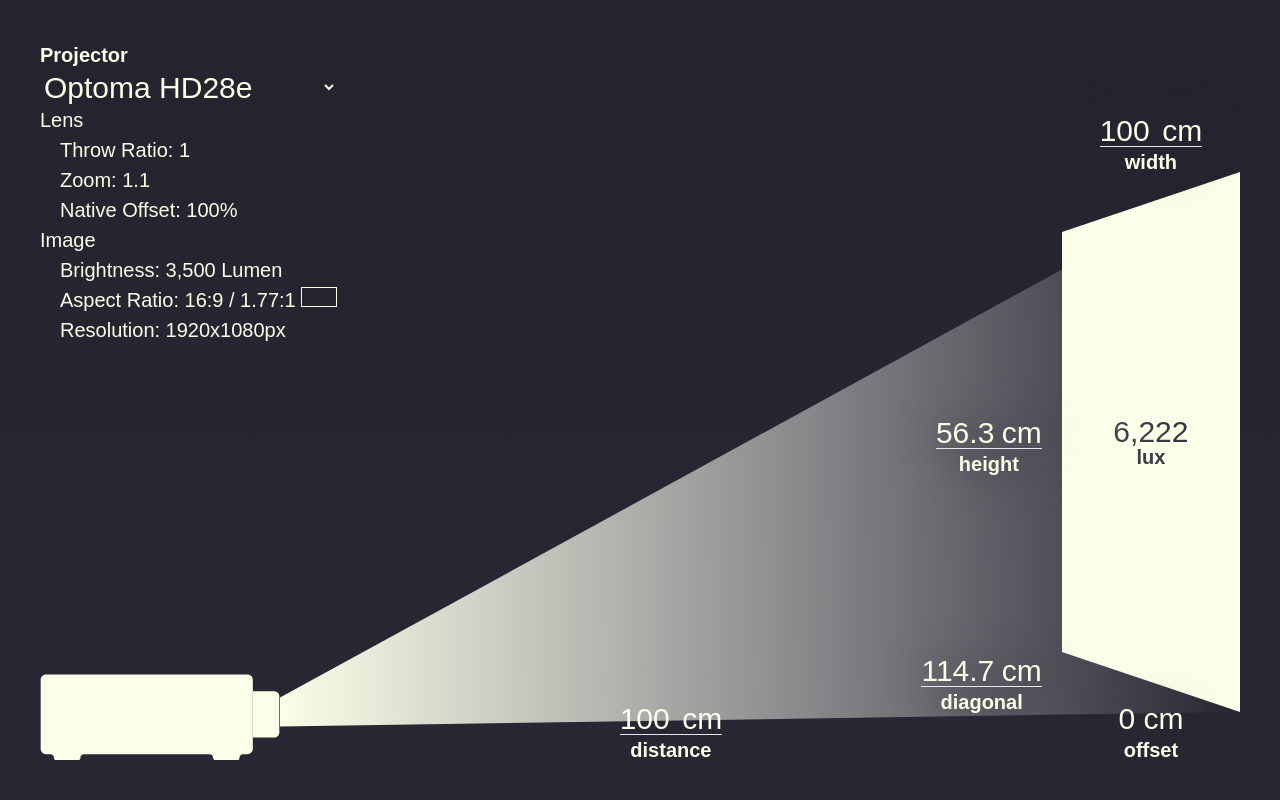
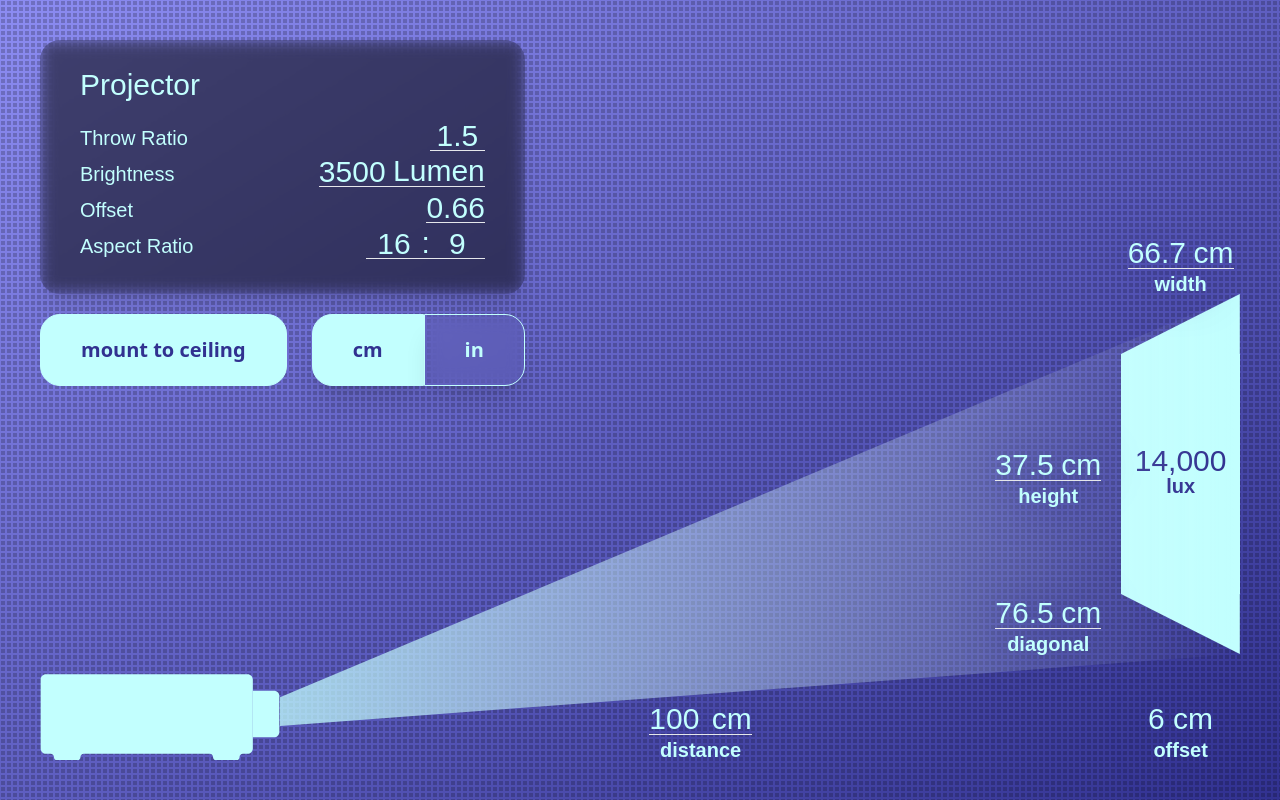
Before and after one commit to niklasnoldin/projector-calculator, a Vue app: page / in a window 1280 px wide. Built offline with nearby package versions, Linux system fonts and the light colour scheme; a web font is replaced by a local one.

Commit message:
feat(inch conversion)

```diff
--- a/src/App.vue
+++ b/src/App.vue
@@ -1,16 +1,109 @@
 <template>
 	<h1 class="sr-only">Projector Calculator</h1>
 	<main class="h-screen">
-		<div class="absolute top-xl left-xl">
-			<div class="flex flex-col">
-				<label for="projector-select" class="smolfat">Projector</label>
-				<select
-					id="projector-select"
-					class="big bg-transparent border-none text-inherit focus:underline focus:outline-none decoration-1 underline-offset-2">
-					<option value="optoma-hd28e" selected>Optoma HD28e</option>
-				</select>
+		<div class="absolute z-10 top-xl left-xl right-xl sm:right-auto sm:w-auto">
+			<div
+				class="backdrop-blur text-highlight shadow-xl backdrop-brightness-50 px-xl py-6 rounded-2xl">
+				<h2 class="big mb-4 leading-none text-highlight">Projector</h2>
+
+				<label for="throw-ratio" class="flex justify-between items-center">
+					<span class="">Throw Ratio</span>
+					<div
+						class="big border-b focus-within:border-current mb-1 self-scaling"
+						:data-value="projector.throwRatio">
+						<input
+							class="bg-transparent text-center focus:outline-none"
+							type="string"
+							size="1"
+							id="throw-ratio"
+							v-model="projector.throwRatio" />
+					</div>
+				</label>
+				<label for="brightness" class="flex justify-between items-center">
+					<span class="">Brightness</span>
+					<div
+						class="big border-b focus-within:border-current mb-1 self-scaling"
+						:data-value="projector.lumen">
+						<input
+							class="bg-transparent text-center focus:outline-none"
+							type="string"
+							size="1"
+							id="brightness"
+							v-model="projector.lumen" />
+						<p class="ml-1.5 leading-none">Lumen</p>
+					</div>
+				</label>
+				<label for="offset" class="flex justify-between items-center">
+					<span class="">Offset</span>
+					<div
+						class="big border-b focus-within:border-current mb-1 self-scaling"
+						:data-value="projector.offset">
+						<input
+							class="bg-transparent text-center focus:outline-none"
+							type="string"
+							size="1"
+							id="offset"
+							v-model="projector.offset" />
+					</div>
+				</label>
+				<label for="aspectRatio-1" class="flex justify-between items-center">
+					<span class="">Aspect Ratio</span>
+					<div
+						class="big border-b focus-within:border-current mb-1 self-scaling"
+						:data-value="projector.aspectRatio[0]"
+						:data-value2="projector.aspectRatio[1]">
+						<input
+							class="bg-transparent text-center focus:outline-none"
+							type="string"
+							size="1"
+							id="aspectRatio-1"
+							v-model="projector.aspectRatio[0]" />
+						<p class="leading-none">:</p>
+						<input
+							class="bg-transparent text-center focus:outline-none"
+							type="string"
+							size="1"
+							id="aspectRatio-2"
+							v-model="projector.aspectRatio[1]" />
+					</div>
+				</label>
 			</div>
-			<ProjectorDetails :projector="projector" />
+			<div class="mt-2 sm:mt-4 flex">
+				<button
+					class="px-8 py-4 grow border border-highlight font-sans font-bold whitespace-nowrap rounded-2xl text-dark bg-highlight relative"
+					@click="flipped = !flipped">
+					<span
+						:class="flipped && 'opacity-0'"
+						class="flex justify-center transition-opacity"
+						>mount to ceiling</span
+					>
+					<span
+						:class="flipped || 'opacity-0'"
+						class="absolute inset-0 h-full items-center flex justify-center transition-opacity"
+						>put on feet</span
+					>
+				</button>
+				<button
+					@click="imperial = false"
+					class="ml-3 sm:ml-5 inline-block transition-colors border border-highlight px-8 py-4 font-sans font-bold whitespace-nowrap rounded-l-2xl relative shadow-xl"
+					:class="
+						imperial
+							? ' backdrop-blur text-highlight'
+							: 'bg-highlight text-dark '
+					">
+					cm
+				</button>
+				<button
+					@click="imperial = true"
+					class="inline-block transition-colors px-8 py-4 border border-highlight font-sans font-bold whitespace-nowrap rounded-r-2xl relative shadow-xl"
+					:class="
+						!imperial
+							? ' backdrop-blur text-highlight'
+							: 'bg-highlight text-dark '
+					">
+					in
+				</button>
+			</div>
 		</div>
 		<div
 			class="md:hidden flex items-center justify-end h-full flex-col"
@@ -28,7 +121,9 @@
 				<div
 					class="flex text-center leading-none flex-col-reverse w-screenWidth">
 					<p class="smolfat">offset</p>
-					<p class="big mb-1 pb-px">{{ formatNumber(inputs.offset) }} cm</p>
+					<p class="big mb-1 pb-px">
+						{{ formatNumber(inputs.offset) }} {{ imperial ? "in" : "cm" }}
+					</p>
 				</div>
 			</div>
 			<ProjectorIconBirdsEye
@@ -68,13 +163,13 @@
 					height="10"
 					viewBox="0 0 10 10"
 					preserveAspectRatio="none"
-					class="fill-current w-12 h-full"
+					class="fill-screen w-12 h-full"
 					xmlns="http://www.w3.org/2000/svg"
 					:style="{ opacity: 0.5 + (inputs.lux / 4000) * 0.5 }">
 					<path d="M0 10H10V0Z" />
 				</svg>
 				<div
-					class="w-full bg-light flex flex-col leading-none items-center justify-center text-dark text-center"
+					class="w-full bg-screen flex flex-col leading-none items-center justify-center text-dark text-center"
 					:style="{
 						width: `calc(${cm2css(renderData.imageWidth)} - 6rem)`,
 						opacity: 0.5 + (inputs.lux / 4000) * 0.5,
@@ -89,7 +184,7 @@
 					height="10"
 					viewBox="0 0 10 10"
 					preserveAspectRatio="none"
-					class="fill-current w-12 h-full"
+					class="fill-screen w-12 h-full"
 					xmlns="http://www.w3.org/2000/svg"
 					:style="{ opacity: 0.5 + (inputs.lux / 4000) * 0.5 }">
 					<path d="M0 0V10H10Z" />
@@ -116,26 +211,46 @@
 					}">
 					<Input label="distance" v-model="inputs.distance" />
 				</div>
-				<div
-					class="flex text-center leading-none flex-col-reverse w-screenWidth input-shadow"
-					:class="inputs.offset < 0 && 'invisible'">
-					<p class="smolfat">offset</p>
-					<p class="big mb-1 pb-px">{{ formatNumber(inputs.offset) }} cm</p>
+				<div class="w-screenWidth">
+					<Transition name="fade">
+						<div
+							v-if="image.offset >= 0"
+							class="flex text-center leading-none flex-col-reverse w-full input-shadow">
+							<p class="smolfat">offset</p>
+							<p class="big mb-1 pb-px">
+								{{ formatNumber(inputs.offset) }} {{ imperial ? "in" : "cm" }}
+							</p>
+						</div>
+					</Transition>
 				</div>
 			</div>
 			<div
 				:style="{
 					width: cm2css(projector.depth),
-				}">
-				<ProjectorIcon class="h-auto w-full" />
+				}"
+				class="text-highlight">
+				<Transition name="fade-quick" mode="out-in">
+					<ProjectorIcon
+						v-if="flipped"
+						class="h-auto w-full -scale-y-100"
+						key="flipped" />
+					<ProjectorIcon v-else class="h-auto w-full" key="bottom" />
+				</Transition>
 				<div
-					v-show="inputs.offset < 0"
 					:style="{
 						height: cm2css(projectorOffset),
 					}"
-					class="flex text-center justify-center leading-none flex-col-reverse w-full input-shadow">
-					<p class="smolfat">offset</p>
-					<p class="big mb-1 pb-px">{{ formatNumber(inputs.offset) }} cm</p>
+					class="flex items-center justify-center">
+					<Transition name="fade">
+						<div
+							v-if="image.offset < 0"
+							class="flex min-w-max flex-col-reverse leading-none text-center input-shadow">
+							<p class="smolfat">offset</p>
+							<p class="big mb-1 pb-px">
+								{{ formatNumber(inputs.offset) }} {{ imperial ? "in" : "cm" }}
+							</p>
+						</div>
+					</Transition>
 				</div>
 			</div>
 			<svg
@@ -154,7 +269,7 @@
 				<defs>
 					<linearGradient id="gradient-horizontal">
 						<stop offset="0%" stop-color="currentColor" />
-						<stop offset="100%" stop-color="#fff0" />
+						<stop offset="100%" stop-color="#e7f2ff00" />
 					</linearGradient>
 				</defs>
 				<path :d="shinePath" fill="url('#gradient-horizontal')" />
@@ -187,13 +302,13 @@
 						height="10"
 						viewBox="0 0 10 10"
 						preserveAspectRatio="none"
-						class="fill-current w-full h-12"
+						class="fill-screen w-full h-12"
 						xmlns="http://www.w3.org/2000/svg"
 						:style="{ opacity: 0.5 + (inputs.lux / 4000) * 0.5 }">
 						<path d="M0 10H10V0Z" />
 					</svg>
 					<div
-						class="w-full bg-light flex flex-col leading-none items-center justify-center text-dark text-center"
+						class="w-full bg-screen flex flex-col leading-none items-center justify-center text-dark text-center"
 						:style="{
 							height: `calc(${cm2css(renderData.imageHeight)} - 6rem)`,
 							opacity: 0.5 + (inputs.lux / 4000) * 0.5,
@@ -201,14 +316,14 @@
 						<p class="big">
 							{{ formatNumber(round(inputs.lux, 0)) }}
 						</p>
-						<p class="smolfat">lux</p>
+						<p class="smolfat mb-1 pb-px">lux</p>
 					</div>
 					<svg
 						width="10"
 						height="10"
 						viewBox="0 0 10 10"
 						preserveAspectRatio="none"
-						class="fill-current w-full h-12"
+						class="fill-screen w-full h-12"
 						xmlns="http://www.w3.org/2000/svg"
 						:style="{ opacity: 0.5 + (inputs.lux / 4000) * 0.5 }">
 						<path d="M0 0H10V10Z" />
@@ -219,11 +334,10 @@
 	</main>
 </template>
 <script setup lang="ts">
-	import { computed, reactive, ref, watch } from "vue";
+	import { computed, provide, reactive, readonly, ref, watch } from "vue";
 	import ProjectorIcon from "@/components/ProjectorIcon.vue";
 	import ProjectorIconBirdsEye from "@/components/ProjectorIconBirdsEye.vue";
 	import { type Projector } from "@/types";
-	import ProjectorDetails from "@/components/ProjectorDetails.vue";
 	import Input from "@/components/Input.vue";
 	import gsap from "gsap";
 	import { formatNumber, round } from "@/helpers";
@@ -249,21 +363,29 @@
 		ease: "power3.inOut",
 		duration: 0.5,
 	});
+
 	const projector = reactive<Projector>({
 		depth: 25,
 		lensOffset: 5,
 		maxZoom: 1.1,
 		lensDiameter: 3,
-		throwRatio: 1,
-		aspectRatio: 16 / 9,
-		offset: 0,
+		throwRatio: 1.5,
+		aspectRatio: [16, 9],
+		offset: 0.66,
 		lumen: 3500,
 	});
 	const distance = ref(100);
+	const flipped = ref(false);
+	const imperial = ref(false);
+
+	provide("imperial", readonly(imperial));
+
 	const image = computed(() => {
 		const width = distance.value / projector.throwRatio;
-		const height = width / projector.aspectRatio;
-		const offset = height * projector.offset;
+		const height =
+			width / (projector.aspectRatio[0] / projector.aspectRatio[1]);
+		const offset =
+			height * ((flipped.value ? -projector.offset : projector.offset) - 0.5);
 		const diagonal = Math.sqrt(width ** 2 + height ** 2);
 		const area = (width * height) / (100 * 100); // sqcm 2 sqm
 		return { width, height, offset, diagonal, area };
@@ -294,19 +416,14 @@
 	const shinePath = computed(() => {
 		const totalHeightInSvgSpace =
 			100 * (renderData.totalGraphicHeight / renderData.distance);
-		const lensCenter =
-			renderData.totalGraphicHeight -
-			((renderData.imageOffset < 0 ? 0 : projector.lensOffset) +
-				Math.max(-renderData.imageOffset, 0));
+		const lensCenter = renderData.lensCenter;
 		const lensUpper = lensCenter - projector.lensDiameter / 2;
 		const lensLower = lensCenter + projector.lensDiameter / 2;
 		const relativeLensUpper = lensUpper / renderData.totalGraphicHeight;
 		const relativeLensLower = lensLower / renderData.totalGraphicHeight;
 
 		const topOffsetRight =
-			(renderData.imageOffset < 0
-				? Math.max(0, renderData.totalGraphicHeight - renderData.imageHeight)
-				: 0) / renderData.totalGraphicHeight;
+			renderData.topOffsetRight / renderData.totalGraphicHeight;
 
 		return `M0 ${totalHeightInSvgSpace * relativeLensUpper}L0 ${
 			totalHeightInSvgSpace * relativeLensLower
@@ -317,11 +434,11 @@
 	});
 
 	const inputs = reactive({
-		distance: distance.value,
-		width: image.value.width,
-		height: image.value.height,
-		diagonal: image.value.diagonal,
-		offset: image.value.offset,
+		distance: distance.value * (imperial.value ? 1 / 2.54 : 1),
+		width: image.value.width * (imperial.value ? 1 / 2.54 : 1),
+		height: image.value.height * (imperial.value ? 1 / 2.54 : 1),
+		diagonal: image.value.diagonal * (imperial.value ? 1 / 2.54 : 1),
+		offset: image.value.offset * (imperial.value ? 1 / 2.54 : 1),
 		lux: projector.lumen / image.value.area,
 	});
 
@@ -332,23 +449,31 @@
 		imageOffset: image.value.offset,
 		imageWidth: image.value.width,
 		bottomOffset: bottomOffset.value,
+		topOffsetRight:
+			image.value.offset < 0
+				? Math.max(0, totalGraphicHeight.value - image.value.height)
+				: 0,
+		lensCenter:
+			totalGraphicHeight.value -
+			((image.value.offset < 0 ? 0 : projector.lensOffset) +
+				Math.max(-image.value.offset, 0)),
 	});
 
 	const updatingFromWithin = ref(false);
 
-	watch(
-		() => projector.throwRatio,
-		() => {
-			if (updatingFromWithin.value) return;
-			updateValues();
-		}
-	);
+	watch(flipped, updateValues);
+	watch(projector, updateValues);
+	watch(imperial, () => {
+		if (updatingFromWithin.value) return;
+		updateValues();
+	});
 
 	watch(
 		() => inputs.distance,
 		() => {
 			if (updatingFromWithin.value) return;
-			distance.value = Math.max(50, parseFloat(inputs.distance.toString()));
+			const inputInCm = inputs.distance * (imperial.value ? 2.54 : 1);
+			distance.value = Math.max(50, inputInCm);
 			updateValues();
 		}
 	);
@@ -356,7 +481,8 @@
 		() => inputs.width,
 		() => {
 			if (updatingFromWithin.value) return;
-			distance.value = inputs.width * projector.throwRatio;
+			const inputInCm = inputs.width * (imperial.value ? 2.54 : 1);
+			distance.value = Math.max(50, inputInCm * projector.throwRatio);
 			updateValues();
 		}
 	);
@@ -364,8 +490,13 @@
 		() => inputs.height,
 		() => {
 			if (updatingFromWithin.value) return;
-			distance.value =
-				inputs.height * projector.aspectRatio * projector.throwRatio;
+			const inputInCm = inputs.height * (imperial.value ? 2.54 : 1);
+			distance.value = Math.max(
+				50,
+				inputInCm *
+					(projector.aspectRatio[0] / projector.aspectRatio[1]) *
+					projector.throwRatio
+			);
 			updateValues();
 		}
 	);
@@ -373,10 +504,13 @@
 		() => inputs.diagonal,
 		() => {
 			if (updatingFromWithin.value) return;
+			const inputInCm = inputs.diagonal * (imperial.value ? 2.54 : 1);
 			const width =
-				(inputs.diagonal * projector.aspectRatio) /
-				Math.sqrt(projector.aspectRatio ** 2 + 1);
-			distance.value = width * projector.throwRatio;
+				(inputInCm * (projector.aspectRatio[0] / projector.aspectRatio[1])) /
+				Math.sqrt(
+					(projector.aspectRatio[0] / projector.aspectRatio[1]) ** 2 + 1
+				);
+			distance.value = Math.max(50, width * projector.throwRatio);
 			updateValues();
 		}
 	);
@@ -402,12 +536,12 @@
 	function updateValues() {
 		updatingFromWithin.value = true;
 		gsap.to(inputs, {
-			offset: image.value.offset,
+			offset: image.value.offset * (imperial.value ? 1 / 2.54 : 1),
 			lux: projector.lumen / image.value.area,
-			distance: distance.value,
-			diagonal: image.value.diagonal,
-			width: image.value.width,
-			height: image.value.height,
+			distance: distance.value * (imperial.value ? 1 / 2.54 : 1),
+			diagonal: image.value.diagonal * (imperial.value ? 1 / 2.54 : 1),
+			width: image.value.width * (imperial.value ? 1 / 2.54 : 1),
+			height: image.value.height * (imperial.value ? 1 / 2.54 : 1),
 			onComplete() {
 				updatingFromWithin.value = false;
 			},
@@ -419,13 +553,21 @@
 			imageWidth: image.value.width,
 			imageOffset: image.value.offset,
 			bottomOffset: bottomOffset.value,
+			topOffsetRight:
+				image.value.offset < 0
+					? Math.max(0, totalGraphicHeight.value - image.value.height)
+					: 0,
+			lensCenter:
+				totalGraphicHeight.value -
+				((image.value.offset < 0 ? 0 : projector.lensOffset) +
+					Math.max(-image.value.offset, 0)),
 		});
 	}
 </script>
 
 <style scoped>
 	.flicker {
-		/* animation: flicker 0.1s steps(3) infinite; */
+		animation: flicker 0.1s steps(3) infinite;
 	}
 	@keyframes flicker {
 		from {
@@ -435,4 +577,18 @@
 			opacity: 1;
 		}
 	}
+	.fade-enter-from,
+	.fade-leave-to,
+	.fade-quick-enter-from,
+	.fade-quick-leave-to {
+		opacity: 0;
+	}
+	.fade-enter-active,
+	.fade-leave-active {
+		transition: opacity 0.5s cubic-bezier(0.65, 0, 0.35, 1);
+	}
+	.fade-quick-enter-active,
+	.fade-quick-leave-active {
+		transition: opacity 0.25s cubic-bezier(0.65, 0, 0.35, 1);
+	}
 </style>
--- a/src/assets/main.css
+++ b/src/assets/main.css
@@ -3,18 +3,28 @@
 @tailwind utilities;
 
 html {
-	--dark: #282834;
-	--light: #faffe7;
+	--dark: hsl(240, 49%, 38%);
+	/* --light: #eff5fd; */
+	--light: hsl(179, 100%, 88%);
+	--screen: var(--light);
+	--highlight: hsl(179, 100%, 88%);
 	--spacing-xl: 2rem;
 	--screen-width: 8rem;
 	font-size: 16px;
-	background: var(--dark);
-	background-image: linear-gradient(to bottom, #24242f, var(--dark));
+	background-color: var(--dark);
+	background-size: 6px 6px, 100% 100%;
+	background-image: radial-gradient(
+			circle at center,
+			#0003 2.4px,
+			transparent 2.5px
+		),
+		linear-gradient(to bottom right, hsl(240, 80%, 75%), var(--dark));
 	color: var(--light);
 	font-family: "Source Serif Pro", sans-serif;
 	font-weight: 400;
 	-webkit-font-smoothing: antialiased;
 	-moz-osx-font-smoothing: grayscale;
+	/* filter: url(#noiseFilter); */
 }
 
 .smolfat {
--- a/src/components/Input.vue
+++ b/src/components/Input.vue
@@ -14,19 +14,24 @@
 				:value="round(<number>intermediateValue)"
 				@input="updateValue"
 				@keypress.enter="(e) => updateValue(e, true)" />
-			<p class="ml-1.5">cm</p>
+			<p class="ml-1.5">{{ imperial ? "in" : "cm" }}</p>
 		</div>
 	</label>
 </template>
 
 <script setup lang="ts">
 	import { useDebounceFn } from "@vueuse/core";
-	import { ref, watch } from "vue";
+	import { inject, ref, watch, type Ref } from "vue";
 	import { round } from "@/helpers";
 	const emit = defineEmits<{
 		"update:model-value": [value: string];
 	}>();
-	const props = defineProps<{ modelValue: string | number; label: string }>();
+	const props = defineProps<{
+		modelValue: string | number;
+		label: string;
+	}>();
+
+	const imperial = inject<Ref<boolean>>("imperial", ref(false));
 
 	const intermediateValue = ref(props.modelValue);
 
@@ -81,4 +86,22 @@
 		white-space: pre-wrap;
 		box-sizing: border-box;
 	}
+
+	.self-scaling:has(input:nth-of-type(2))::before,
+	.self-scaling:has(input:nth-of-type(2)) input:nth-of-type(2) {
+		width: auto;
+		min-width: 1em;
+		grid-area: 1 / 3;
+		font: inherit;
+		resize: none;
+		background: none;
+		appearance: none;
+		height: 1em;
+	}
+	.self-scaling:has(input:nth-of-type(2))::after {
+		content: attr(data-value2) "";
+		visibility: hidden;
+		white-space: pre-wrap;
+		box-sizing: border-box;
+	}
 </style>
--- a/src/components/ProjectorIcon.vue
+++ b/src/components/ProjectorIcon.vue
@@ -1,17 +1,16 @@
 <template>
 	<svg
 		width="181"
-		height="65"
-		viewBox="0 0 181 65"
+		height="70"
+		viewBox="0 -5 181 70"
 		fill="none"
+		class="fill-current"
 		xmlns="http://www.w3.org/2000/svg">
 		<path
 			d="M0.5 4.45251C0.5 2.24338 2.29086 0.452515 4.5 0.452515H156.5C158.709 0.452515 160.5 2.24338 160.5 4.45251V56.4525C160.5 58.6617 158.709 60.4525 156.5 60.4525H153C151.619 60.4525 150.5 61.5718 150.5 62.9525V62.9525C150.5 64.3332 149.381 65.4525 148 65.4525H133C131.619 65.4525 130.5 64.3332 130.5 62.9525V62.9525C130.5 61.5718 129.381 60.4525 128 60.4525H33C31.6193 60.4525 30.5 61.5718 30.5 62.9525V62.9525C30.5 64.3332 29.3807 65.4525 28 65.4525H13C11.6193 65.4525 10.5 64.3332 10.5 62.9525V62.9525C10.5 61.5718 9.38071 60.4525 8 60.4525H4.5C2.29086 60.4525 0.5 58.6617 0.5 56.4525V4.45251Z"
-			fill="#FAFFE7"
 			stroke-width="0" />
 		<path
 			d="M160.5 12.9525H176.5C178.709 12.9525 180.5 14.7434 180.5 16.9525V43.9525C180.5 46.1617 178.709 47.9525 176.5 47.9525H160.5V12.9525Z"
-			fill="#FAFFE7"
 			stroke-width="0" />
 	</svg>
 </template>
--- a/src/types.ts
+++ b/src/types.ts
@@ -3,7 +3,7 @@
   lensOffset: number;
   lensDiameter: number;
   throwRatio: number;
-  aspectRatio: number;
+  aspectRatio: [number, number];
   offset: number;
   lumen: number;
   maxZoom?: number
--- a/tailwind.config.js
+++ b/tailwind.config.js
@@ -9,8 +9,10 @@
 				xl: "var(--spacing-xl)",
 			},
 			colors: {
-				dark: { DEFAULT: "#282834" },
-				light: { DEFAULT: "#faffe7" },
+				dark: { DEFAULT: "var(--dark)" },
+				light: { DEFAULT: "var(--light)" },
+				screen: { DEFAULT: "var(--screen)" },
+				highlight: { DEFAULT: "var(--highlight)" },
 			},
 		},
 	},
```
